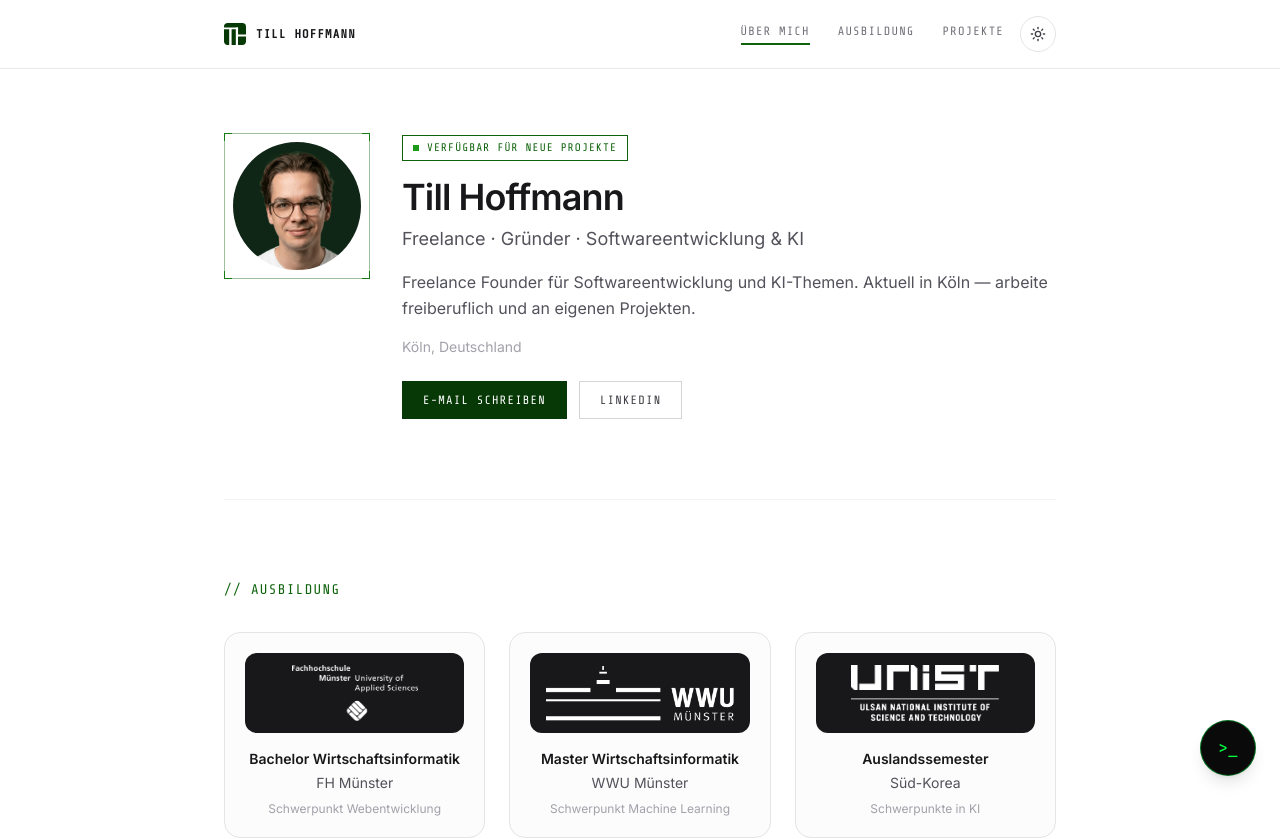
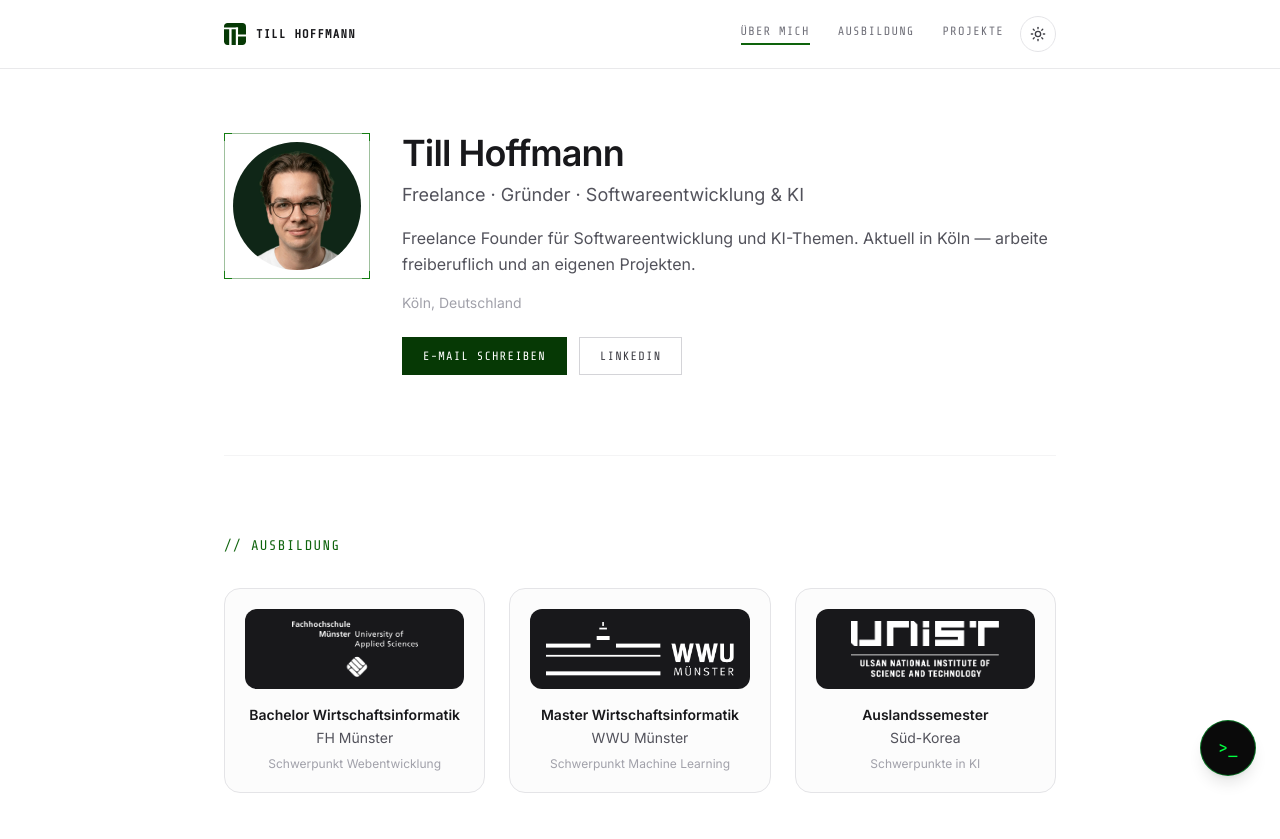
Before and after one commit to tillhoffmann1411/personal-website, a Next.js app: page / in a window 1280 px wide. Shown: the top 839 px of the page. Built offline with nearby package versions, Linux system fonts and the light colour scheme.

Commit message:
Remove availability badge from hero
Co-Authored-By: Claude Sonnet 5 <noreply@anthropic.com>

```diff
--- a/components/landing/landing-page.tsx
+++ b/components/landing/landing-page.tsx
@@ -70,10 +70,6 @@ export default function LandingPage() {
               </div>
             </div>
             <div className="min-w-0 flex-1 space-y-4 text-center sm:text-left">
-              <span className="inline-flex items-center gap-2 border border-brand-700 px-2.5 py-1 font-mono text-[11px] uppercase tracking-widest text-brand-700 dark:border-brand-500/60 dark:text-brand-300">
-                <span className="h-1.5 w-1.5 shrink-0 bg-brand-500" />
-                Verfügbar für neue Projekte
-              </span>
               <div>
                 <h1 className="text-3xl font-semibold tracking-tight sm:text-4xl">
                   {siteContent.name}
```
